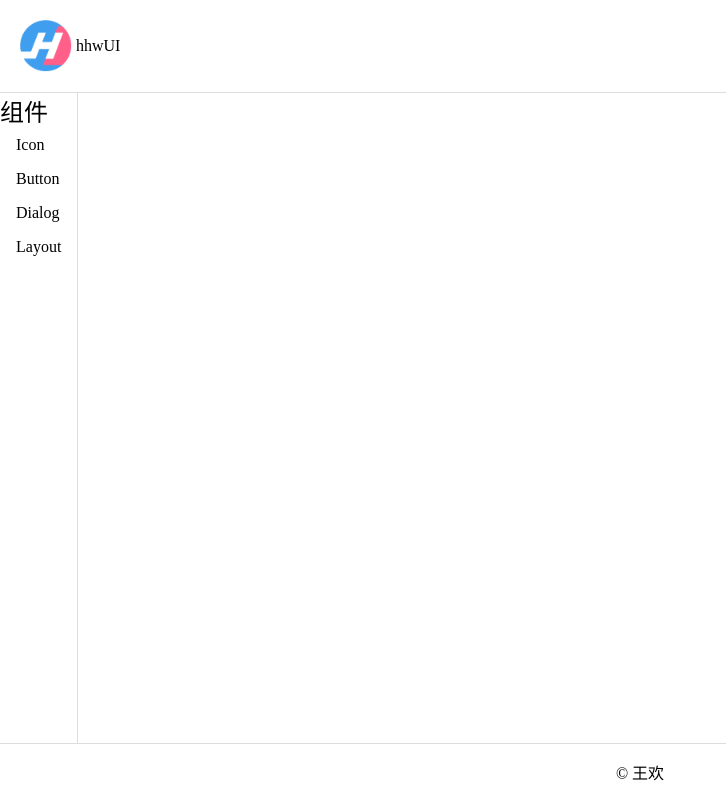
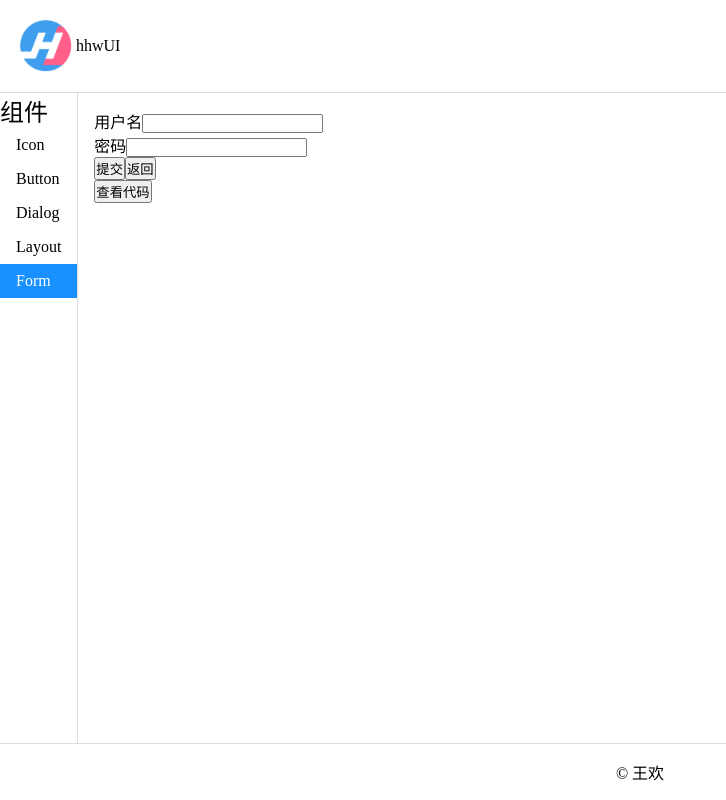
Before and after one commit to hhw28/hhwUI, a React app: page /#/form in a window 1280 px wide. Shown: the whole page, without its empty margins (0-726 px from the left). Built offline with nearby package versions, Linux system fonts and the light colour scheme.

Commit message:
init form

```diff
--- a/example.tsx
+++ b/example.tsx
@@ -6,6 +6,7 @@ import ButtonDemo from "./lib/button/button.demo";
 import DialogDemo from "./lib/dialog/dialog.demo";
 import LayoutDemo from "./lib/layout/layout.demo";
 import { Layout, Header, Main, Footer, Aside } from "./lib/layout/layout";
+import FormDemo from "./lib/form/form.demo";
 import "./example.scss";
 
 ReactDOM.render(
@@ -33,6 +34,9 @@ ReactDOM.render(
             <li>
               <NavLink to="/layout">Layout</NavLink>
             </li>
+            <li>
+              <NavLink to="/form">Form</NavLink>
+            </li>
           </ul>
         </Aside>
         <Main className="site-main">
@@ -40,6 +44,7 @@ ReactDOM.render(
           <Route path="/button" component={ButtonDemo} />
           <Route path="/dialog" component={DialogDemo} />
           <Route path="/layout" component={LayoutDemo} />
+          <Route path="/form" component={FormDemo} />
         </Main>
       </Layout>
       <Footer className="site-footer">&copy; 王欢</Footer>
--- /dev/null
+++ b/lib/form/form.demo.tsx
@@ -0,0 +1,13 @@
+import React from "react";
+import Demo from "../../demo";
+import FormExample from "./form.example";
+
+const FormDemo: React.FunctionComponent = () => {
+  return (
+    <Demo code={require("!!raw-loader!./form.example.tsx").default}>
+      <FormExample />
+    </Demo>
+  );
+};
+
+export default FormDemo;
--- /dev/null
+++ b/lib/form/form.example.tsx
@@ -0,0 +1,34 @@
+import React, { useState, Fragment } from "react";
+import Form, { FormValue } from "./form";
+
+const FormExample: React.FunctionComponent = () => {
+  const [formData, setFormData] = useState<FormValue>({
+    username: '',
+    password: ''
+  })
+  const [fileds] = useState([
+    { name: 'username', label: '用户名', input: { type: 'text' } },
+    { name: 'password', label: '密码', input: { type: 'password' } },
+  ])
+  const onSubmit = (e: React.FormEvent<HTMLFormElement>) => {
+    console.log(formData)
+  }
+  return (
+    <div>
+      <Form
+        value={formData}
+        fileds={fileds}
+        buttons={
+          <Fragment>
+            <button type="submit">提交</button>
+            <button>返回</button>
+          </Fragment>
+        }
+        onChange={(newValue) => setFormData(newValue)}
+        onSubmit={onSubmit}
+      />
+    </div>
+  );
+};
+
+export default FormExample;
--- /dev/null
+++ b/lib/form/form.scss
@@ -0,0 +1 @@
+@import "../helper";
--- /dev/null
+++ b/lib/form/form.tsx
@@ -0,0 +1,44 @@
+import React, { ReactFragment } from "react";
+import "./form.scss";
+
+export interface FormValue {
+  [k: string]: any
+}
+interface Props {
+  value: FormValue,
+  fileds: Array<{ name: string, label: string, input: { type: string } }>,
+  buttons: ReactFragment,
+  onSubmit: React.FormEventHandler<HTMLFormElement>,
+  onChange: (value: FormValue) => void,
+}
+
+const Form: React.FunctionComponent<Props> = props => {
+  const formData = props.value;
+  const onSubmit: React.FormEventHandler<HTMLFormElement> = (e) => {
+    e.preventDefault();
+    props.onSubmit(e);
+  }
+  const onInputChange = (name: string, value: string) => {
+    const newValue = { ...formData, [name]: value }
+    props.onChange(newValue)
+  }
+  return (
+    <form onSubmit={onSubmit}>
+      {props.fileds.map(f => (
+        <div key={f.name}>
+          <span>{f.label}</span>
+          <input
+            type={f.input.type}
+            value={formData[f.name]}
+            onChange={(e) => onInputChange(f.name, e.target.value)}
+          />
+        </div>
+      ))}
+      <div>
+        {props.buttons}
+      </div>
+    </form>
+  );
+};
+
+export default Form;
```
Also changed, not shown: example.html (+4 -4 lines).
